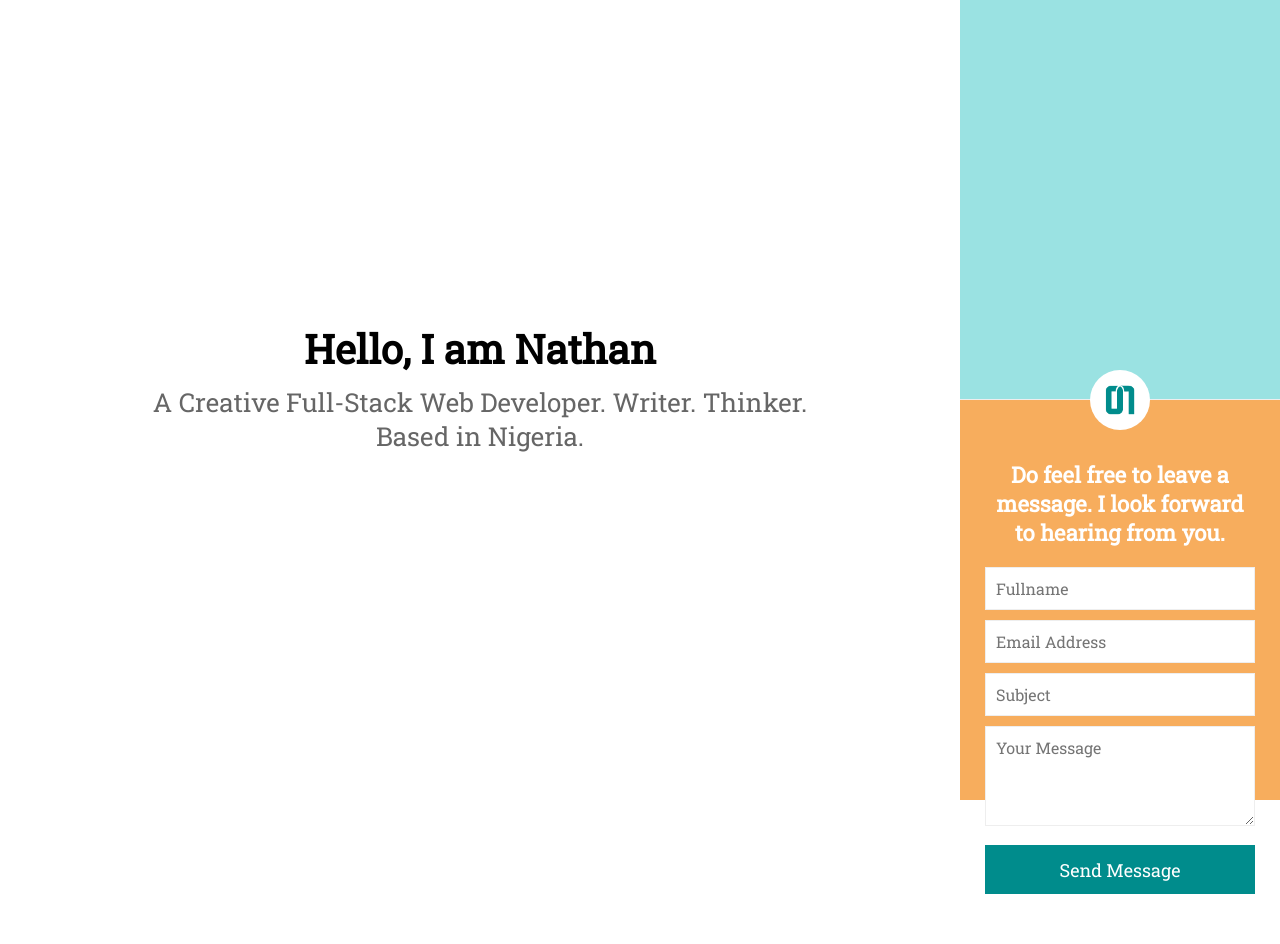
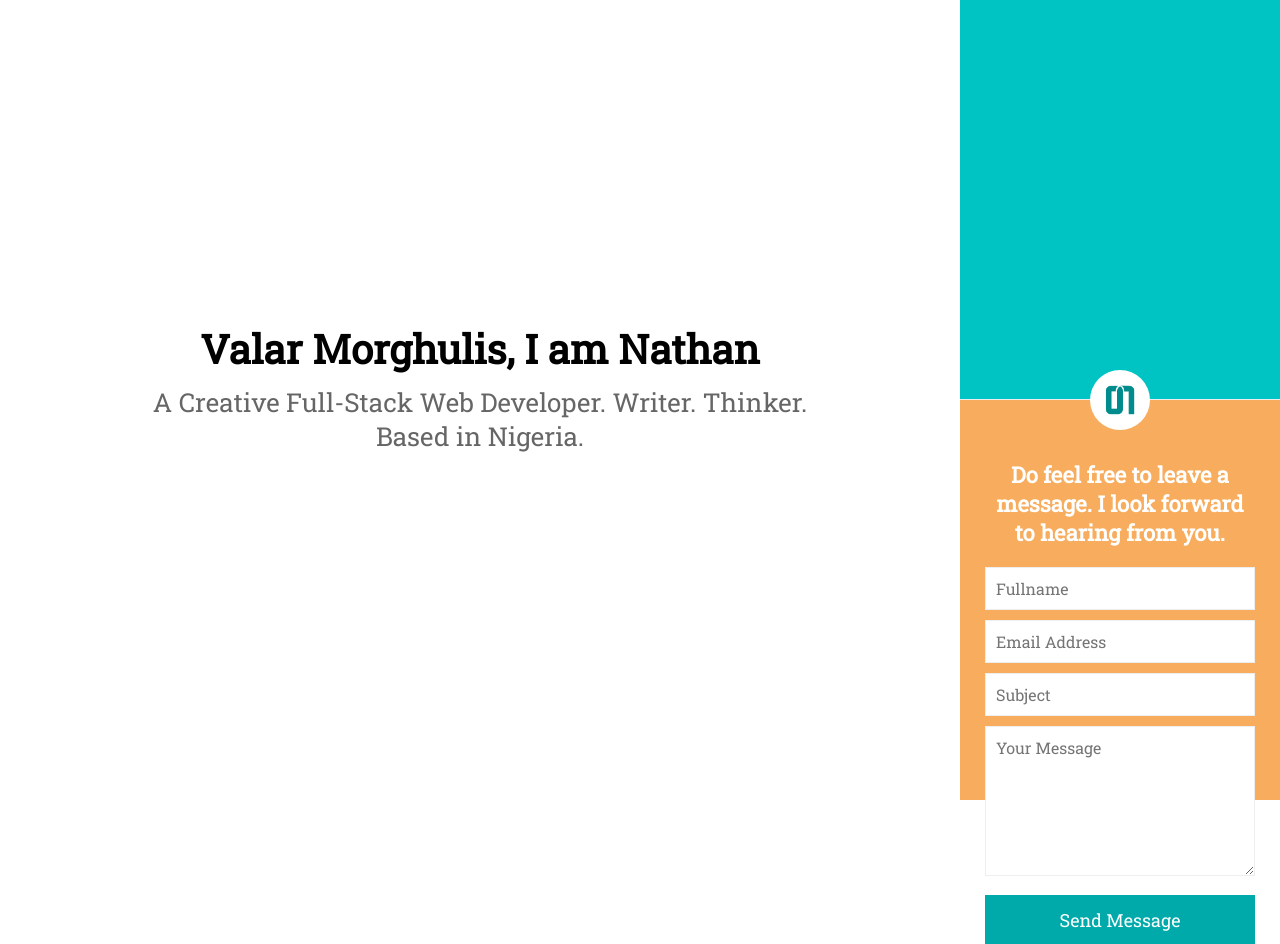
Before and after one commit to dynameek/onathan, a PHP site: page / in a window 1280 px wide. Before the commit the page ends 894 px from the top, so only its background shows below. Run offline with PHP 8.4, Linux system fonts and the light colour scheme.

Commit message:
valar morghulus added.

```diff
--- a/css/basic-style.css
+++ b/css/basic-style.css
@@ -72,7 +72,7 @@ a{
 .skill-sec{
     width: 25%;
     height: 50vh;
-    background: #9AE2E2;
+    background: #00C4C4;
     border-bottom: 1px solid #eee;
 }
 .skill-item{
@@ -139,7 +139,7 @@ input, textarea{
     font-size: 16px;
 }
 .c-form textarea{
-    height: 100px;
+    height: 150px;
     padding: 10px;
     margin-bottom: 5px;
     font-size: 16px;
@@ -149,7 +149,7 @@ input, textarea{
     margin-top: 10px;
     padding: 12.5px 0px;
     border: none;
-    background: #008c8c;
+    background: #01AAAA;
     color: #fff;
 }
 
--- a/index.htm
+++ b/index.htm
@@ -31,7 +31,7 @@ and open the template in the editor.
         <div class="body-wrap">
             <div class="info-sec">
                <div class="sec-content">
-                   <div class="info-title">Hello, I am Nathan</div>
+                   <div class="info-title">Valar Morghulis, I am Nathan</div>
                    <p class="my-brief">
                         A Creative Full-Stack Web Developer. Writer. Thinker. Based in Nigeria.
                    </p>
```
